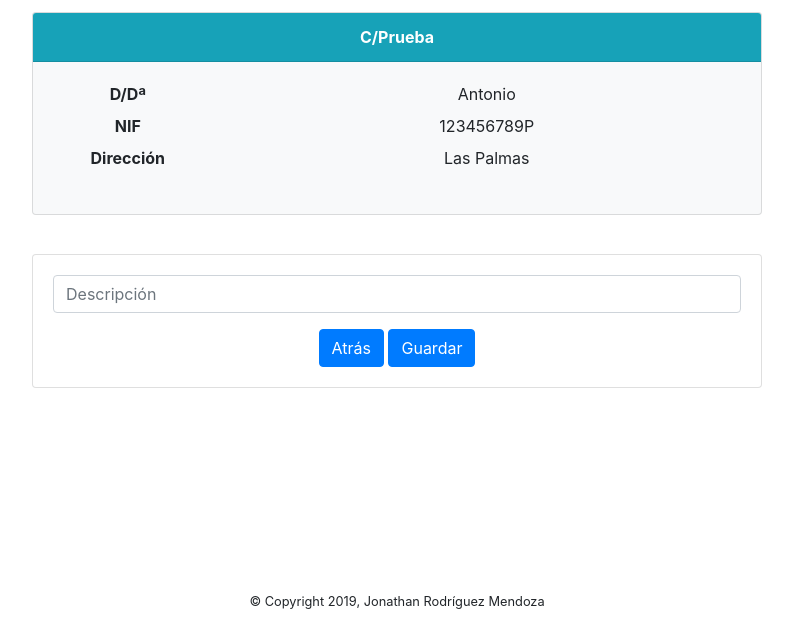
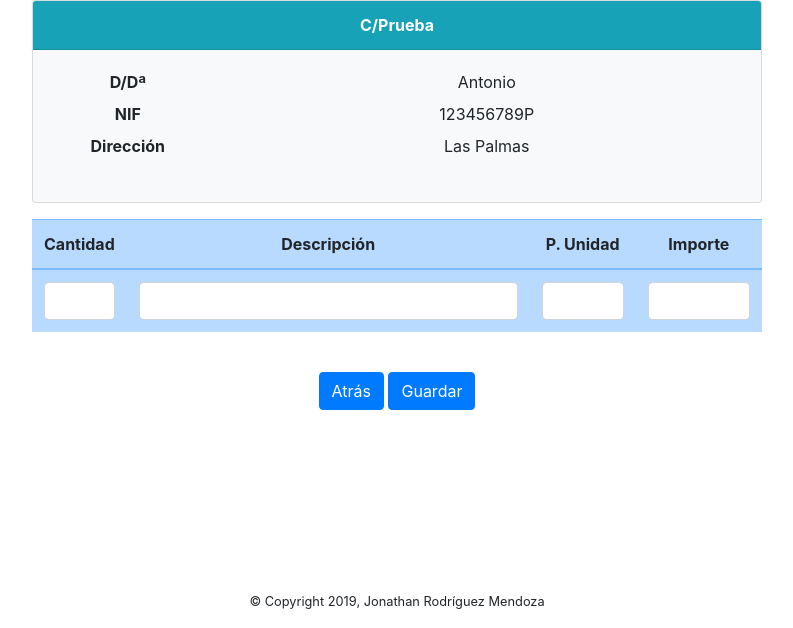
Before and after one commit to jonathanroddev/JORCarp, a PHP site: page /Views/cliente.php?idcliente=1 in a window 1280 px wide. Shown: the part 72-700 px from the top of the page, without its empty margins (243-1036 px from the left). Run offline with PHP 8.4, Linux system fonts and the light colour scheme; a user stored in the database is signed in; data comes from the database, SQL or seed files in the repository.

Commit message:
09-07-2019 11:31 - Evitada la inserción de datos al reenviar el formulario cuando se vuelve hacia atrás desde la página "cliente". Avances en la estructura de las facturas.

```diff
--- a/Controllers/MainController.php
+++ b/Controllers/MainController.php
@@ -15,10 +15,14 @@
 }
 if(isset($_POST["invoice"])){
     if(isset($_GET["idcliente"])){
-        if(isset($_POST["descriptions"])){
-            echo $_GET["idcliente"];
-            echo $_POST["descriptions"][0];
-        }
+        if(isset($_POST["quantities"])) $quantities = $_POST["quantities"];
+        if(isset($_POST["descriptions"])) $descriptions = $_POST["descriptions"];
+        if(isset($_POST["unitprices"])) $unitPrices = $_POST["unitprices"];
+        if(isset($_POST["amounts"])) $amounts = $_POST["amounts"];
+        var_dump($quantities);
+        var_dump($descriptions);
+        var_dump($unitPrices);
+        var_dump($amounts);
     }
 }
 ?>
--- a/Models/DBUtils.php
+++ b/Models/DBUtils.php
@@ -34,6 +34,7 @@
         $_SESSION["userPrivileges"] = 0;
         $_SESSION["fileUploaded"] = false;
         if(isset($_SESSION["fileDirectory"])) unlink($_SESSION["fileDirectory"]);
+        $_SESSION["fileDirectory"] = null;
         $this->deleteCustomersTable();
     }
 
@@ -42,14 +43,18 @@
         $dbConn = new DBConnection();
         $pdoConnection = $dbConn->PdoConnection();
         try {
+            $sqlVerification = "SELECT * FROM customers";
+            $customersData = $this->getDatas($sqlVerification);
+            if($customersData==null) {
             for($i=0;$i<sizeof($customers);$i++){
                 $name = $customers[$i]["name"];
                 $nif = $customers[$i]["nif"];
                 $address1 = $customers[$i]["address1"];
                 $address2 = $customers[$i]["address2"];
-                $sql = "INSERT INTO customers (cus_name,cus_nif,cus_address1,cus_address2) VALUES ('".$name."','".$nif."','".$address1."','".$address2."')";
-                $prepareQuery = $pdoConnection->prepare($sql);
-                $prepareQuery->execute();
+                    $sql = "INSERT INTO customers (cus_name,cus_nif,cus_address1,cus_address2) VALUES ('" . $name . "','" . $nif . "','" . $address1 . "','" . $address2 . "')";
+                    $prepareQuery = $pdoConnection->prepare($sql);
+                    $prepareQuery->execute();
+                }
             }
         } catch (Exception $e) {
             echo '<hr>Reading Error: (' . $e->getMessage() . ')';
@@ -77,7 +82,7 @@
         $dbConn = new DBConnection();
         $pdoConnection = $dbConn->PdoConnection();
         try {
-            $sql= "DELETE FROM customers";
+            $sql= "TRUNCATE TABLE customers";
             $prepareQuery = $pdoConnection->prepare($sql);
             $prepareQuery->execute();
         } catch (Exception $e) {
--- a/Views/Layouts/footer.php
+++ b/Views/Layouts/footer.php
@@ -9,7 +9,6 @@
     </div>
 </div>
 
-<script src="../../Views/Scripts/facturas.js"></script>
 <!-- Link Export bootstrap -->
 <script src="https://code.jquery.com/jquery-3.3.1.slim.min.js"
         integrity="sha384-q8i/X+965DzO0rT7abK41JStQIAqVgRVzpbzo5smXKp4YfRvH+8abtTE1Pi6jizo"
--- a/Views/Layouts/header.php
+++ b/Views/Layouts/header.php
@@ -15,12 +15,6 @@
           rel="stylesheet">
 </head>
 <body>
-<script type="text/javascript">
-    {
-        if (history.forward(1))
-            location.replace(history.forward(1))
-    }
-</script>
 <nav class="navbar navbar-expand-lg navbar-dark bg-primary">
     <p class="font-weight-bolder font-italic"><a class="navbar-brand" href="/Views/contabilidad.php">Carpintería José
             Octavio</a></p>
--- a/Views/cliente.php
+++ b/Views/cliente.php
@@ -5,7 +5,6 @@
 $sql = "SELECT * FROM customers WHERE cus_id=" . $cusId;
 $customer = $dbUtils->getDatas($sql);
 $title = "Cliente: " . $customer[0]["cus_address1"];
-
 include_once("Layouts/header.php");
 if (isset($_SESSION["userPrivileges"]) && $_SESSION["userPrivileges"] == 1) { ?>
     <div class="col-8">
@@ -25,25 +24,37 @@
         </div>
     </div>
     <div class="col-8">
-        <div class="card text-center">
-            <div class="card-body">
+        <div class="text-center">
                 <form method="POST" action="">
-                    <div class="form-group">
-                        <input type="text" class="form-control" name="descriptions[]" placeholder="Descripción"
-                               required>
-                    </div>
+                    <table class="table table-hover table-primary">
+                        <thead>
+                        <tr>
+                            <th scope="col" style="width:7%">Cantidad</th>
+                            <th scope="col" style="width:60%">Descripción</th>
+                            <th scope="col" style="width:15%">P. Unidad</th>
+                            <th scope="col" style="width:23%">Importe</th>
+                        </tr>
+                        </thead>
+                        <tbody>
+                        <tr>
+                            <th scope="row"><input type="text" class="form-control" id="quantity1" name="quantities[]"></th>
+                            <td><input type="text" class="form-control" id="description1" name="descriptions[]"></td>
+                            <td><input type="text" class="form-control" id="unitprice1" name="unitprices[]"></td>
+                            <td><input type="text" class="form-control" id="amount1" name="amounts[]"></td>
+                        </tr>
+                        </tbody>
+                    </table>
+                    <br>
                     <input type="hidden" name="invoice">
                     <button type="button" class="btn btn-primary" onclick="location.href='facturas.php'">Atrás</button>
                     <button type="submit" class="btn btn-primary">Guardar</button>
                 </form>
-            </div>
         </div>
     </div>
-
-
 <?php } else { ?>
     <div class="alert alert-primary" role="alert">
         Acceso Denegado. Por favor, ingresa un usuario y contraseña válidos pulsando <a href="login.php">aquí</a>
     </div>
-<?php }
-include_once("Layouts/footer.php"); ?>
+<?php } ?>
+<script src="../../Views/Scripts/cliente.js"></script>
+<?php include_once("Layouts/footer.php"); ?>
--- a/Views/facturas.php
+++ b/Views/facturas.php
@@ -35,5 +35,6 @@
     <div class="alert alert-primary" role="alert">
         Acceso Denegado. Por favor, ingresa un usuario y contraseña válidos pulsando <a href="login.php">aquí</a>
     </div>
-<?php }
-include_once("Layouts/footer.php"); ?>
+<?php } ?>
+    <script src="../../Views/Scripts/facturas.js"></script>
+<?php include_once("Layouts/footer.php"); ?>
```
Also changed, not shown: Views/Scripts/cliente.js (added).
